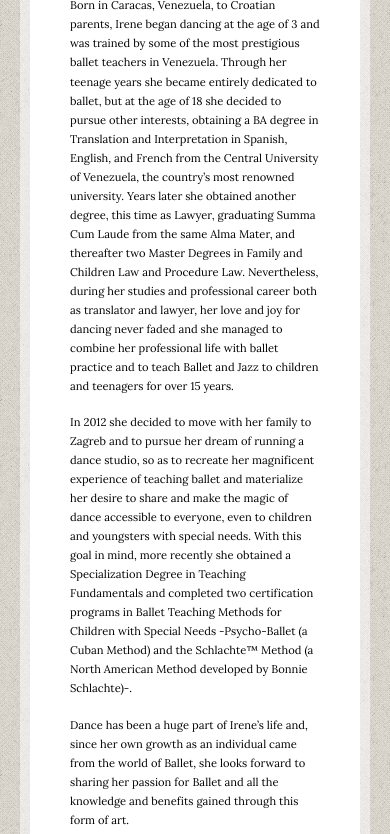
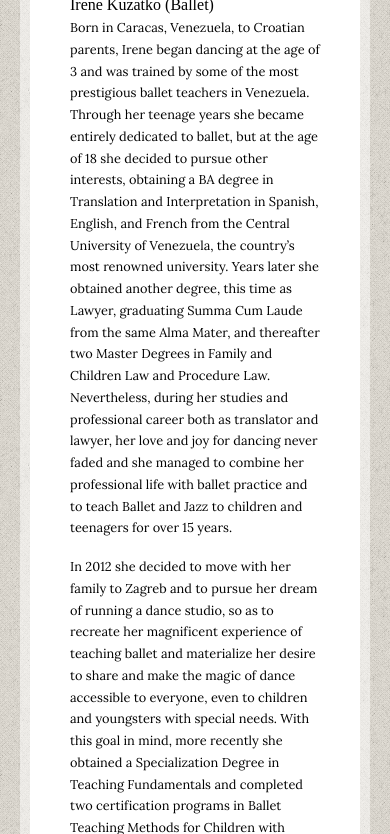
Before and after one commit to 33hawk/Danzart, a website: page app/team.html in a window 390 px wide. Shown: the part 188-1022 px from the top of the page. Drawn offline with nearby package versions, Linux system fonts and the light colour scheme; files that its build step writes are made by us from their sources.

Commit message:
fixed text size at 400px-viewport

```diff
--- a/app/styles/main.scss
+++ b/app/styles/main.scss
@@ -881,7 +881,7 @@ html {
 }
 @media only screen and (max-width: 400px) {
     .title {
-        font-size: 1.1rem;
+        font-size: 1.8rem;
     }
 }
 #strong {
@@ -892,7 +892,7 @@ html {
 }
 @media only screen and (max-width: 400px) {
     .subtitle {
-        font-size: .9rem;
+        font-size: 1rem;
     }
 }
 .text {
@@ -902,7 +902,7 @@ html {
 }
 @media only screen and (max-width: 400px) {
     .text {
-        font-size: .7rem;
+        font-size: .8rem;
     }
 }
 #centering {
```
